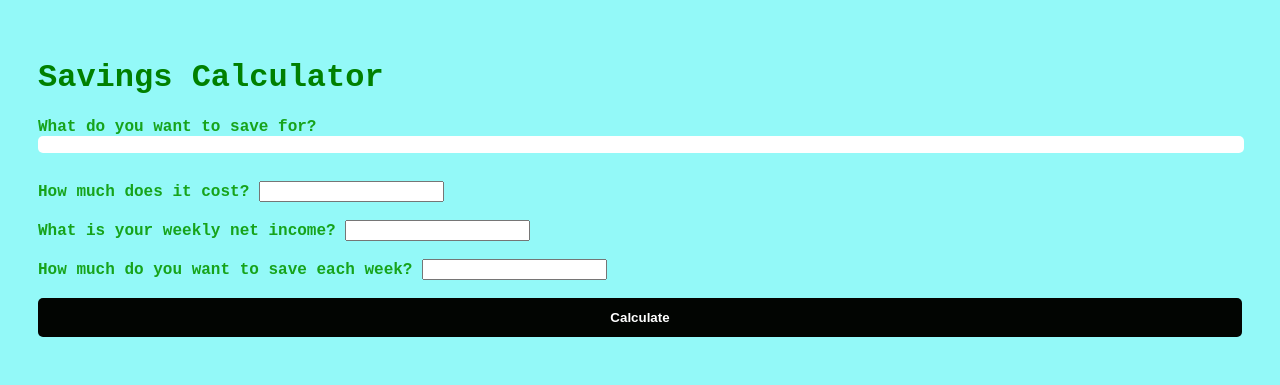
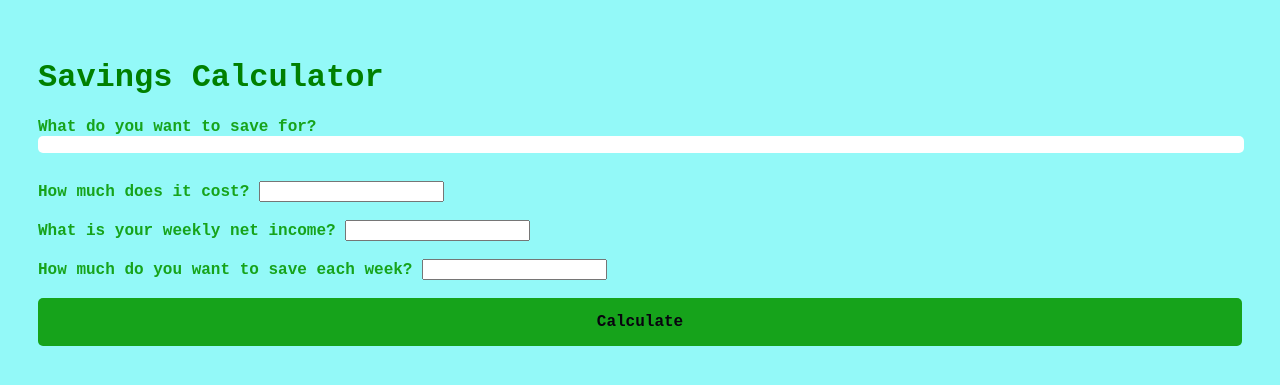
Before and after one commit to e-evensen/BudgetAll, a Flask app: template templates/calculator.html in a window 1280 px wide. Shown: the top 385 px of the page. Run offline with Flask 3, Linux system fonts and the light colour scheme; the template is opened without the code that fills it, so the values that code supplies are empty.

Commit message:
Update calculator.html

```diff
--- a/templates/calculator.html
+++ b/templates/calculator.html
@@ -22,7 +22,7 @@
       <label for="weekly-savings">How much do you want to save each week?</label>
       <input type="number" id="weekly-savings" name="weekly-savings"><br><br>
 
-      <button type="button" onclick="calculate()">Calculate</button>
+      <button class="buttonCalc" type="button" onclick="calculate()">Calculate</button>
     </form>
     <div id="result"></div>
 
```
